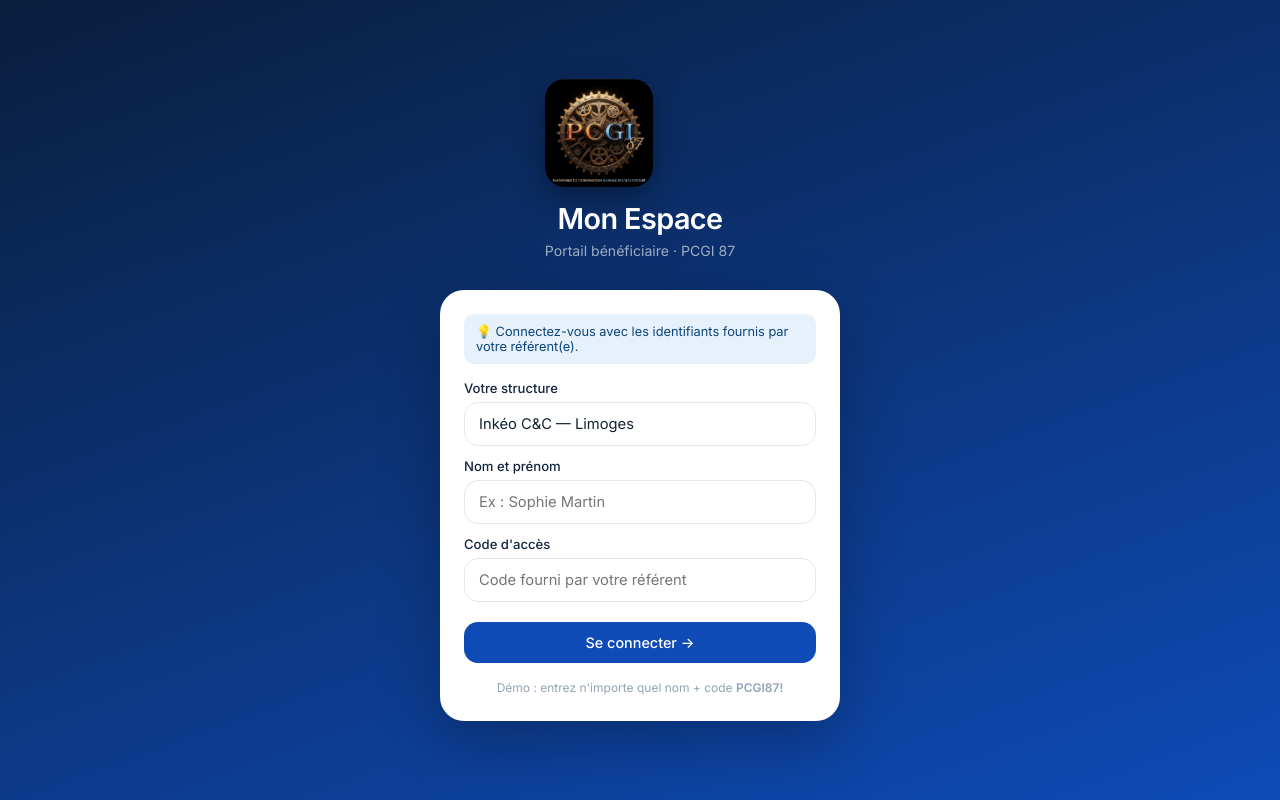
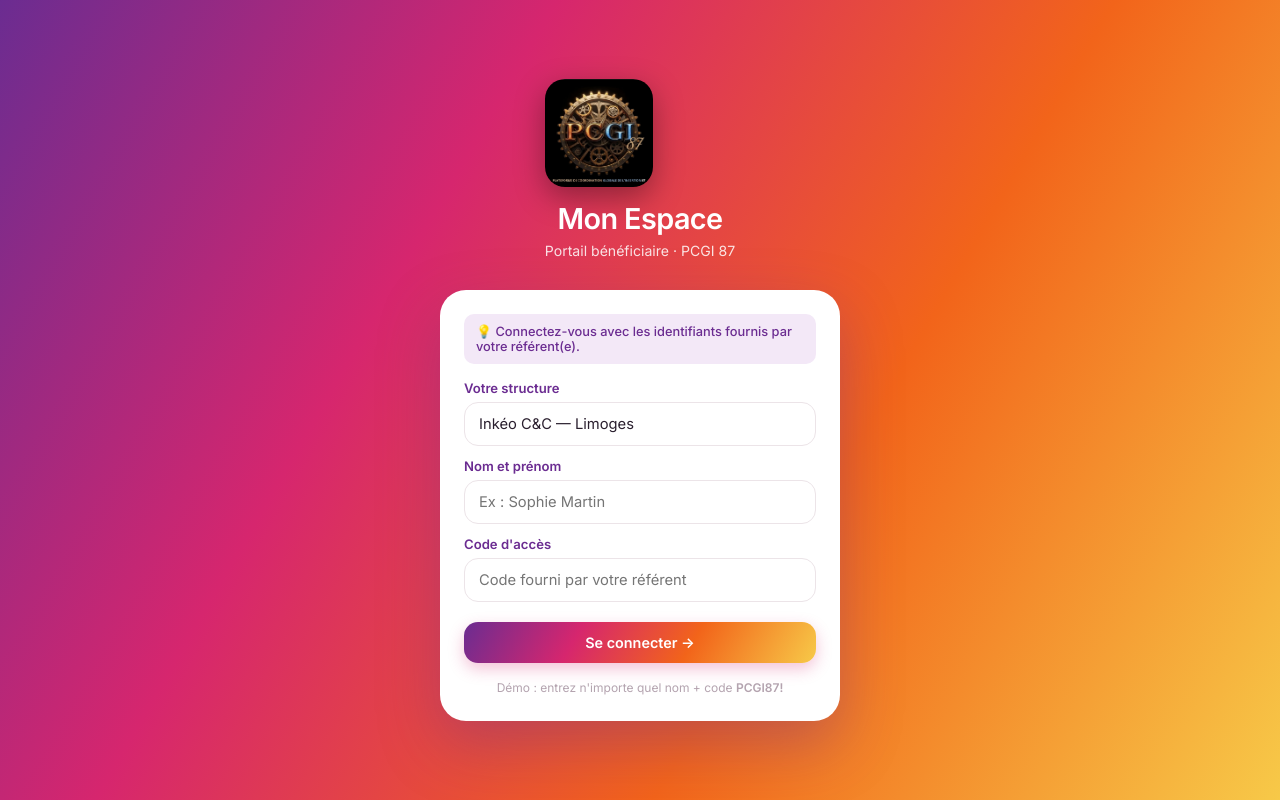
Before and after one commit to cindybinchi-bit/pcgi87-pwa, a React (Vite) app: page / in a window 1280 px wide. Built offline with nearby package versions, Linux system fonts and the light colour scheme.

Commit message:
Refactor global styles for branding and UI updates
Updated color palette and typography styles to align with new branding. Enhanced button and card styles for improved UI consistency.

```diff
--- a/global.css
+++ b/global.css
@@ -1,37 +1,46 @@
-/* ── Reset & Base ── */
+/* ── PCGI 87 · Mon Espace bénéficiaire ──────────────────────────
+   Identité visuelle dérivée du logo Inkéo C&C :
+   dégradé violet → rose → orange → jaune, fond clair, chaleureux.
+   ──────────────────────────────────────────────────────────── */
+
 *, *::before, *::after { box-sizing: border-box; margin: 0; padding: 0; }
 
 :root {
-  --blue-50: #e6f1fb;
-  --blue-100: #b5d4f4;
-  --blue-600: #185fa5;
-  --blue-700: #0e4bb7;
-  --blue-800: #0c447c;
-  --blue-900: #042c53;
-  --green-50: #eaf3de;
-  --green-700: #3b6d11;
-  --amber-50: #faeeda;
-  --amber-700: #854f0b;
-  --red-50: #fcebeb;
-  --red-700: #a32d2d;
-  --gray-50: #f1efe8;
-  --gray-500: #64748b;
-  --gray-600: #52627a;
-  --navy: #12243e;
-  --navy-light: #1a3252;
-  --surface: #eef3f8;
+  /* Palette dégradé Inkéo (du logo) */
+  --grad-violet: #6B2C91;
+  --grad-pink:   #D6266E;
+  --grad-orange: #F2641A;
+  --grad-amber:  #F5A623;
+  --grad-yellow: #F7C948;
+
+  --ink-gradient: linear-gradient(120deg, var(--grad-violet) 0%, var(--grad-pink) 32%, var(--grad-orange) 64%, var(--grad-yellow) 100%);
+  --ink-gradient-soft: linear-gradient(120deg, #F3E8F7 0%, #FBE4ED 32%, #FDE6D6 64%, #FFF4D6 100%);
+
+  /* Couleurs fonctionnelles */
+  --surface: #FBF9F6;
   --card: #ffffff;
-  --border: #e2e8f0;
-  --border-light: #f0f4f9;
-  --text: #142135;
-  --text-muted: #64748b;
-  --text-subtle: #94a3b8;
+  --border: #ECE4E8;
+  --border-light: #F4EEF1;
+  --text: #2A1F2E;
+  --text-muted: #7A6B78;
+  --text-subtle: #B4A3AF;
+
+  --blue-50: #F3E8F7;
+  --blue-700: var(--grad-violet);
+  --blue-800: #4E1F6B;
+  --green-50: #FFF4D6;
+  --green-700: #B8770E;
+  --amber-50: #FDE6D6;
+  --amber-700: #C44A0E;
+  --red-50: #FBE4ED;
+  --red-700: #B91456;
+
   --radius-sm: 10px;
   --radius-md: 14px;
   --radius-lg: 20px;
-  --radius-xl: 24px;
-  --shadow-sm: 0 1px 3px rgba(0,0,0,0.06);
-  --shadow-md: 0 4px 16px rgba(0,0,0,0.08);
+  --radius-xl: 26px;
+  --shadow-sm: 0 1px 3px rgba(107,44,145,0.06);
+  --shadow-md: 0 8px 24px rgba(107,44,145,0.10);
   --nav-height: 68px;
   --safe-bottom: env(safe-area-inset-bottom, 0px);
   --safe-top: env(safe-area-inset-top, 0px);
@@ -65,7 +74,6 @@ img { display: block; max-width: 100%; }
   flex-direction: column;
 }
 
-/* ── Scrollable content area ── */
 .page-content {
   flex: 1;
   overflow-y: auto;
@@ -78,6 +86,7 @@ img { display: block; max-width: 100%; }
   background: var(--card);
   border-radius: var(--radius-lg);
   border: 1px solid var(--border);
+  box-shadow: var(--shadow-sm);
   padding: 16px;
   margin: 0 16px 12px;
 }
@@ -88,58 +97,62 @@ img { display: block; max-width: 100%; }
 }
 
 /* ── Typography ── */
-h1 { font-size: 1.3rem; font-weight: 600; letter-spacing: -0.02em; }
-h2 { font-size: 1.1rem; font-weight: 600; letter-spacing: -0.01em; }
-h3 { font-size: 0.95rem; font-weight: 600; color: var(--navy); }
+h1 { font-size: 1.3rem; font-weight: 700; letter-spacing: -0.02em; }
+h2 { font-size: 1.1rem; font-weight: 700; letter-spacing: -0.01em; }
+h3 { font-size: 0.95rem; font-weight: 700; color: var(--grad-violet); }
 p  { font-size: 0.88rem; color: var(--text-muted); line-height: 1.5; }
 
 /* ── Badges ── */
 .badge {
   display: inline-flex; align-items: center;
   border-radius: 999px; padding: 4px 10px;
-  font-size: 0.75rem; font-weight: 500;
+  font-size: 0.75rem; font-weight: 600;
 }
 .badge-blue   { background: var(--blue-50);  color: var(--blue-800); }
 .badge-green  { background: var(--green-50); color: var(--green-700); }
 .badge-amber  { background: var(--amber-50); color: var(--amber-700); }
 .badge-red    { background: var(--red-50);   color: var(--red-700); }
-.badge-gray   { background: var(--gray-50);  color: var(--gray-600); }
+.badge-gray   { background: #F4EEF1;  color: var(--text-muted); }
 
 /* ── Buttons ── */
 .btn {
   display: inline-flex; align-items: center; justify-content: center;
   gap: 8px; border-radius: var(--radius-md);
-  padding: 12px 18px; font-size: 0.9rem; font-weight: 500;
+  padding: 12px 18px; font-size: 0.9rem; font-weight: 600;
   transition: opacity 0.15s, transform 0.1s;
 }
 .btn:active { transform: scale(0.97); opacity: 0.9; }
-.btn-primary { background: var(--blue-700); color: white; width: 100%; }
+.btn-primary {
+  background: var(--ink-gradient);
+  color: white; width: 100%;
+  box-shadow: 0 6px 16px rgba(214,38,110,0.28);
+}
 .btn-secondary { background: var(--blue-50); color: var(--blue-800); }
 .btn-ghost { background: transparent; color: var(--text-muted); border: 1px solid var(--border); }
 .btn-danger { background: var(--red-50); color: var(--red-700); }
 
 /* ── Form elements ── */
 .form-field { display: grid; gap: 6px; margin-bottom: 12px; }
-.form-field label { font-size: 0.82rem; font-weight: 500; color: var(--navy); }
+.form-field label { font-size: 0.82rem; font-weight: 600; color: var(--grad-violet); }
 .form-field input,
 .form-field select,
 .form-field textarea {
   width: 100%;
-  border: 1px solid var(--border);
+  border: 1.5px solid var(--border);
   border-radius: var(--radius-md);
   padding: 12px 14px;
   font-size: 0.92rem;
   background: white;
   color: var(--text);
   -webkit-appearance: none;
-  transition: border-color 0.15s;
+  transition: border-color 0.15s, box-shadow 0.15s;
 }
 .form-field input:focus,
 .form-field select:focus,
 .form-field textarea:focus {
   outline: none;
-  border-color: var(--blue-700);
-  box-shadow: 0 0 0 3px rgba(14,75,183,0.1);
+  border-color: var(--grad-pink);
+  box-shadow: 0 0 0 3px rgba(214,38,110,0.12);
 }
 .form-field textarea { min-height: 90px; resize: vertical; }
 
@@ -168,7 +181,7 @@ p  { font-size: 0.88rem; color: var(--text-muted); line-height: 1.5; }
   flex-shrink: 0;
 }
 .list-item-content { flex: 1; min-width: 0; }
-.list-item-content strong { font-size: 0.9rem; font-weight: 500; display: block; }
+.list-item-content strong { font-size: 0.9rem; font-weight: 600; display: block; }
 .list-item-content p { font-size: 0.78rem; margin-top: 2px; white-space: nowrap; overflow: hidden; text-overflow: ellipsis; }
 
 /* ── Stats grid ── */
@@ -187,7 +200,13 @@ p  { font-size: 0.88rem; color: var(--text-muted); line-height: 1.5; }
   text-align: center;
 }
 .stat-tile span { font-size: 0.7rem; color: var(--text-muted); display: block; margin-bottom: 4px; }
-.stat-tile strong { font-size: 1.4rem; font-weight: 600; color: var(--blue-700); }
+.stat-tile strong {
+  font-size: 1.4rem; font-weight: 800;
+  background: var(--ink-gradient);
+  -webkit-background-clip: text;
+  background-clip: text;
+  color: transparent;
+}
 
 /* ── Empty state ── */
 .empty-state {
@@ -209,7 +228,7 @@ p  { font-size: 0.88rem; color: var(--text-muted); line-height: 1.5; }
   display: flex;
   align-items: center;
   z-index: 100;
-  box-shadow: 0 -2px 12px rgba(0,0,0,0.05);
+  box-shadow: 0 -4px 20px rgba(107,44,145,0.08);
 }
 .nav-item {
   flex: 1;
@@ -218,18 +237,18 @@ p  { font-size: 0.88rem; color: var(--text-muted); line-height: 1.5; }
   gap: 4px;
   padding: 8px 4px;
   color: var(--text-subtle);
-  font-size: 0.68rem; font-weight: 500;
+  font-size: 0.68rem; font-weight: 600;
   transition: color 0.15s;
   position: relative;
 }
-.nav-item.active { color: var(--blue-700); }
+.nav-item.active { color: var(--grad-pink); }
 .nav-item svg { transition: transform 0.15s; }
 .nav-item.active svg { transform: scale(1.1); }
 .nav-dot {
   position: absolute;
   top: 6px; right: calc(50% - 12px);
   width: 8px; height: 8px;
-  background: #e24b4a;
+  background: var(--grad-orange);
   border-radius: 50%;
   border: 1.5px solid white;
 }
@@ -251,7 +270,7 @@ p  { font-size: 0.88rem; color: var(--text-muted); line-height: 1.5; }
   align-self: flex-start;
 }
 .bubble.sent {
-  background: var(--blue-700);
+  background: var(--ink-gradient);
   color: white;
   border-bottom-right-radius: 4px;
   margin-left: auto;
@@ -279,7 +298,7 @@ p  { font-size: 0.88rem; color: var(--text-muted); line-height: 1.5; }
 }
 .input-bar textarea {
   flex: 1;
-  border: 1px solid var(--border);
+  border: 1.5px solid var(--border);
   border-radius: var(--radius-md);
   padding: 10px 13px;
   font-size: 0.9rem;
@@ -289,11 +308,11 @@ p  { font-size: 0.88rem; color: var(--text-muted); line-height: 1.5; }
 }
 .input-bar textarea:focus {
   outline: none;
-  border-color: var(--blue-700);
+  border-color: var(--grad-pink);
 }
 .send-btn {
   width: 42px; height: 42px;
-  background: var(--blue-700);
+  background: var(--ink-gradient);
   color: white;
   border-radius: 50%;
   display: flex; align-items: center; justify-content: center;
@@ -317,9 +336,9 @@ p  { font-size: 0.88rem; color: var(--text-muted); line-height: 1.5; }
   border-radius: var(--radius-sm);
   flex-shrink: 0;
 }
-.agenda-date-chip span { font-size: 0.65rem; color: var(--blue-600); display: block; text-transform: uppercase; letter-spacing: 0.04em; }
-.agenda-date-chip strong { font-size: 1.2rem; font-weight: 600; color: var(--blue-800); }
-.agenda-info strong { font-size: 0.9rem; font-weight: 500; display: block; }
+.agenda-date-chip span { font-size: 0.65rem; color: var(--grad-violet); display: block; text-transform: uppercase; letter-spacing: 0.04em; }
+.agenda-date-chip strong { font-size: 1.2rem; font-weight: 700; color: var(--grad-pink); }
+.agenda-info strong { font-size: 0.9rem; font-weight: 600; display: block; }
 .agenda-info p { font-size: 0.78rem; margin-top: 3px; }
 .agenda-info .tag { display: inline-flex; margin-top: 6px; }
 
@@ -338,13 +357,13 @@ p  { font-size: 0.88rem; color: var(--text-muted); line-height: 1.5; }
   background: var(--blue-50);
 }
 .doc-info { flex: 1; min-width: 0; }
-.doc-info strong { font-size: 0.88rem; font-weight: 500; display: block; white-space: nowrap; overflow: hidden; text-overflow: ellipsis; }
+.doc-info strong { font-size: 0.88rem; font-weight: 600; display: block; white-space: nowrap; overflow: hidden; text-overflow: ellipsis; }
 .doc-info p { font-size: 0.75rem; margin-top: 2px; }
 .doc-action { flex-shrink: 0; }
 
 /* ── Profile ── */
 .profile-hero {
-  background: var(--navy);
+  background: var(--ink-gradient);
   padding: calc(var(--safe-top) + 24px) 20px 24px;
   text-align: center;
   color: white;
@@ -352,14 +371,14 @@ p  { font-size: 0.88rem; color: var(--text-muted); line-height: 1.5; }
 .profile-avatar {
   width: 72px; height: 72px;
   border-radius: 50%;
-  background: rgba(255,255,255,0.15);
+  background: rgba(255,255,255,0.22);
   display: flex; align-items: center; justify-content: center;
-  font-size: 1.6rem; font-weight: 600;
+  font-size: 1.6rem; font-weight: 700;
   margin: 0 auto 12px;
-  border: 2px solid rgba(255,255,255,0.3);
+  border: 2px solid rgba(255,255,255,0.4);
 }
 .profile-hero h1 { font-size: 1.2rem; color: white; }
-.profile-hero p { font-size: 0.82rem; color: rgba(255,255,255,0.65); margin-top: 4px; }
+.profile-hero p { font-size: 0.82rem; color: rgba(255,255,255,0.85); margin-top: 4px; }
 
 .info-row {
   display: flex; justify-content: space-between;
@@ -370,12 +389,12 @@ p  { font-size: 0.88rem; color: var(--text-muted); line-height: 1.5; }
 }
 .info-row:last-child { border-bottom: none; }
 .info-row span:first-child { color: var(--text-muted); }
-.info-row span:last-child { font-weight: 500; text-align: right; }
+.info-row span:last-child { font-weight: 600; text-align: right; }
 
 /* ── Login screen ── */
 .login-screen {
   min-height: 100dvh;
-  background: linear-gradient(160deg, #0a1e3d 0%, #0e4bb7 100%);
+  background: var(--ink-gradient);
   display: flex; flex-direction: column;
   align-items: center; justify-content: center;
   padding: 24px;
@@ -385,23 +404,24 @@ p  { font-size: 0.88rem; color: var(--text-muted); line-height: 1.5; }
   margin-bottom: 28px;
   text-align: center;
 }
-.login-logo h1 { color: white; font-size: 1.8rem; margin-bottom: 4px; }
-.login-logo p { color: rgba(255,255,255,0.6); font-size: 0.88rem; }
+.login-logo h1 { color: white; font-size: 1.8rem; margin-bottom: 4px; font-weight: 800; }
+.login-logo p { color: rgba(255,255,255,0.85); font-size: 0.88rem; }
 .login-card {
   background: white;
   border-radius: var(--radius-xl);
   padding: 24px;
   width: 100%;
   max-width: 400px;
-  box-shadow: 0 20px 60px rgba(0,0,0,0.25);
+  box-shadow: 0 24px 60px rgba(107,44,145,0.35);
 }
 .login-hint {
   background: var(--blue-50);
   border-radius: var(--radius-sm);
   padding: 10px 12px;
   font-size: 0.8rem;
-  color: var(--blue-800);
+  color: var(--grad-violet);
   margin-bottom: 16px;
+  font-weight: 500;
 }
 .error-box {
   background: var(--red-50);
@@ -416,7 +436,7 @@ p  { font-size: 0.88rem; color: var(--text-muted); line-height: 1.5; }
 .divider { height: 1px; background: var(--border); margin: 8px 0; }
 .section-label {
   font-size: 0.72rem;
-  font-weight: 600;
+  font-weight: 700;
   text-transform: uppercase;
   letter-spacing: 0.06em;
   color: var(--text-subtle);
@@ -438,7 +458,7 @@ p  { font-size: 0.88rem; color: var(--text-muted); line-height: 1.5; }
 }
 .progress-fill {
   height: 100%;
-  background: var(--blue-700);
+  background: var(--ink-gradient);
   border-radius: 999px;
   transition: width 0.5s ease;
 }
@@ -446,20 +466,20 @@ p  { font-size: 0.88rem; color: var(--text-muted); line-height: 1.5; }
 /* ── Splash ── */
 .splash {
   position: fixed; inset: 0;
-  background: linear-gradient(160deg, #0a1e3d 0%, #0e4bb7 100%);
+  background: var(--ink-gradient);
   display: flex; align-items: center; justify-content: center;
   flex-direction: column; gap: 16px;
   z-index: 9999;
   transition: opacity 0.4s;
 }
-.splash h1 { color: white; font-size: 1.6rem; }
-.splash p  { color: rgba(255,255,255,0.6); font-size: 0.85rem; }
+.splash h1 { color: white; font-size: 1.6rem; font-weight: 800; }
+.splash p  { color: rgba(255,255,255,0.85); font-size: 0.85rem; }
 .splash-dot {
   width: 8px; height: 8px; border-radius: 50%;
-  background: rgba(255,255,255,0.5);
+  background: rgba(255,255,255,0.7);
   animation: pulse 1.2s infinite;
 }
-@keyframes pulse { 0%,100%{ opacity:0.3; transform:scale(0.9); } 50%{ opacity:1; transform:scale(1.1); } }
+@keyframes pulse { 0%,100%{ opacity:0.4; transform:scale(0.9); } 50%{ opacity:1; transform:scale(1.15); } }
 
 /* ── Tabs (agenda) ── */
 .tab-bar {
@@ -475,21 +495,22 @@ p  { font-size: 0.88rem; color: var(--text-muted); line-height: 1.5; }
   border-radius: 999px;
   padding: 7px 14px;
   font-size: 0.82rem;
-  font-weight: 500;
-  border: 1px solid var(--border);
+  font-weight: 600;
+  border: 1.5px solid var(--border);
   color: var(--text-muted);
   background: white;
 }
-.tab-pill.active { background: var(--blue-700); color: white; border-color: var(--blue-700); }
+.tab-pill.active { background: var(--ink-gradient); color: white; border-color: transparent; }
 
 /* ── Notification banner ── */
 .notif-banner {
   display: flex; align-items: center; gap: 10px;
   background: var(--green-50);
-  border: 1px solid #c0dd97;
+  border: 1px solid #F0D896;
   border-radius: var(--radius-md);
   padding: 12px 14px;
   margin: 0 16px 12px;
   font-size: 0.82rem;
   color: var(--green-700);
+  font-weight: 500;
 }
```
